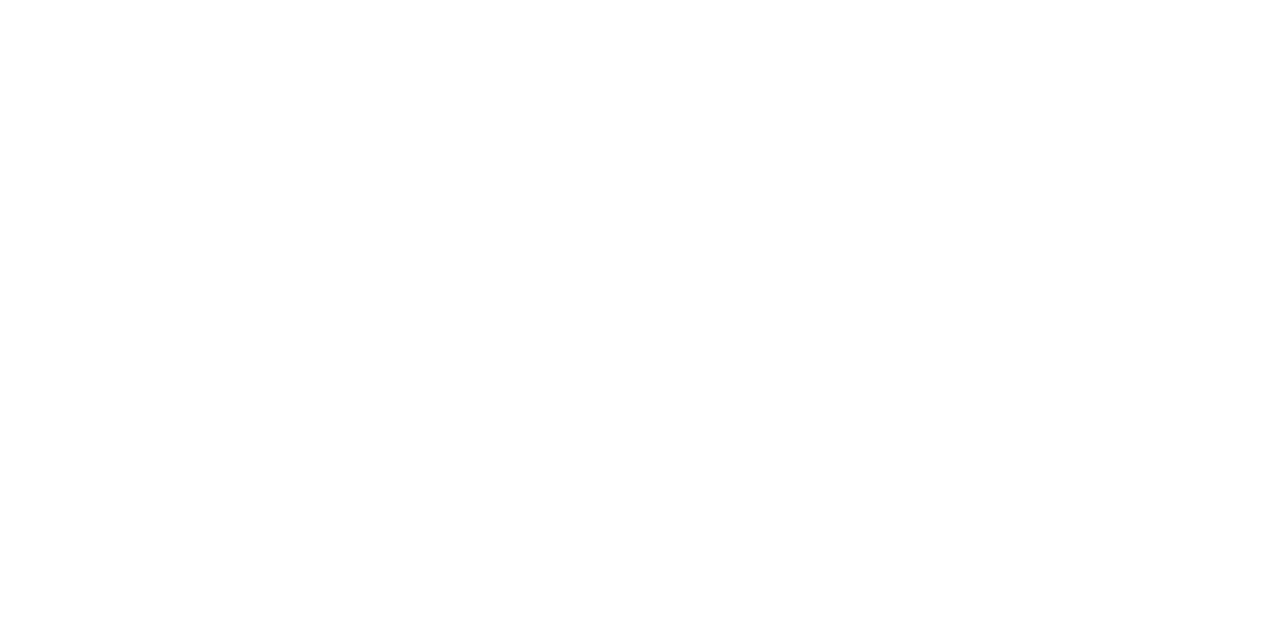
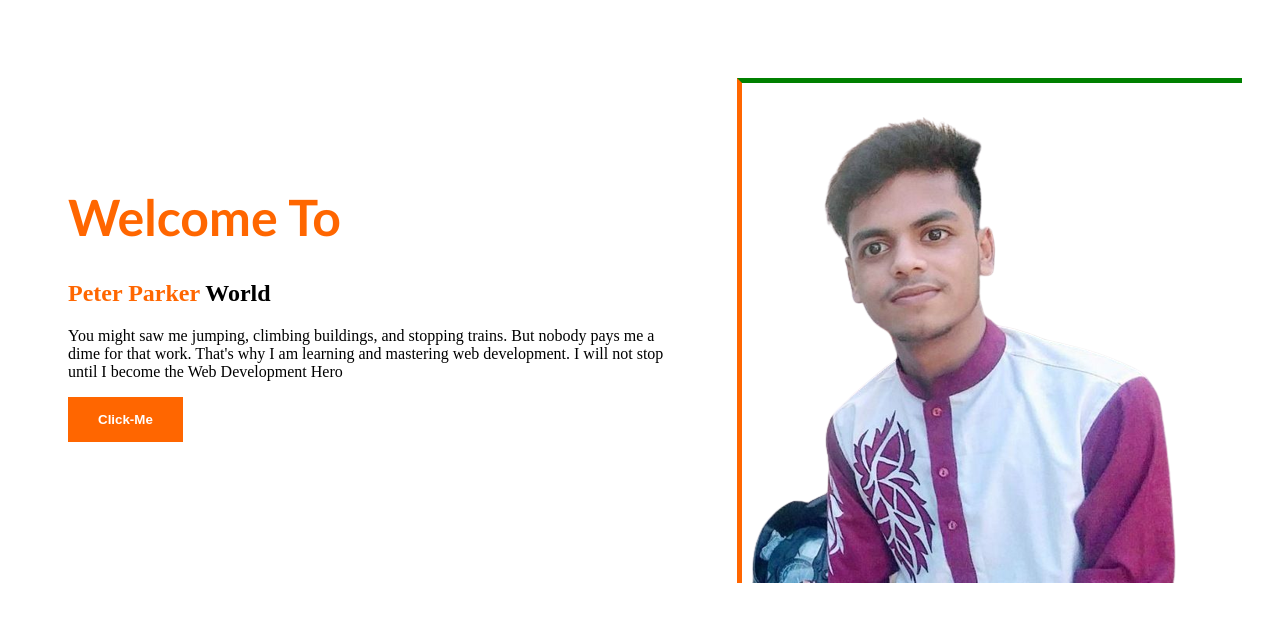
Before and after one commit to craz5162/Practice-project-1, a plain HTML site: page index.html in a window 1280 px wide. Drawn offline with Linux system fonts and the light colour scheme.

Commit message:
added-now-header

```diff
--- a/css/index.css
+++ b/css/index.css
@@ -0,0 +1,33 @@
+.header{
+      display: flex;
+      align-items: center;
+      justify-content: space-around;
+}
+.left-site{
+      padding: 60px;
+}
+.left-site h1{
+      color: rgb(255, 102, 0);
+      font-size: 50px;
+      font-family: 'Gill Sans', 'Gill Sans MT', Calibri, 'Trebuchet MS', sans-serif;
+      font-weight: bolder;
+}
+.left-site h2 span{
+      color: rgb(255, 102, 0);
+}
+.left-site button{
+      border: none;
+      background-color:  rgb(255, 102, 0);
+      padding: 15px 30px;
+      color: white;
+      font-weight: bolder;
+}
+
+/* right-site */
+
+.right-site img{
+      margin-top: 70px;
+      margin-right: 30px;
+      border-left: 5px solid rgb(255, 102, 0);
+      border-top: 5px solid green;
+}
--- a/index.html
+++ b/index.html
@@ -8,6 +8,16 @@
       <link rel="stylesheet" href="css/index.css">
 </head>
 <body>
-
+      <div class="header">
+            <div class="left-site">
+                  <h1>Welcome To</h1>
+                  <h2> <span>Peter Parker</span> World</h2>
+                  <p>You might saw me jumping, climbing buildings, and stopping trains. But nobody pays me a dime for that work. That's why I am learning and mastering web development. I will not stop until I become the Web Development Hero</p>
+                  <button>Click-Me</button>
+            </div>
+            <div class="right-site">
+                  <img src="img/photo_2022-09-26_22-41-32-removebg-preview (1).png" alt="">
+            </div>
+      </div>
 </body>
 </html>
```
Also changed, not shown: img/arfat-removebg-preview.png (added), img/photo_2022-09-26_22-41-32-removebg-preview (1).png (added).
